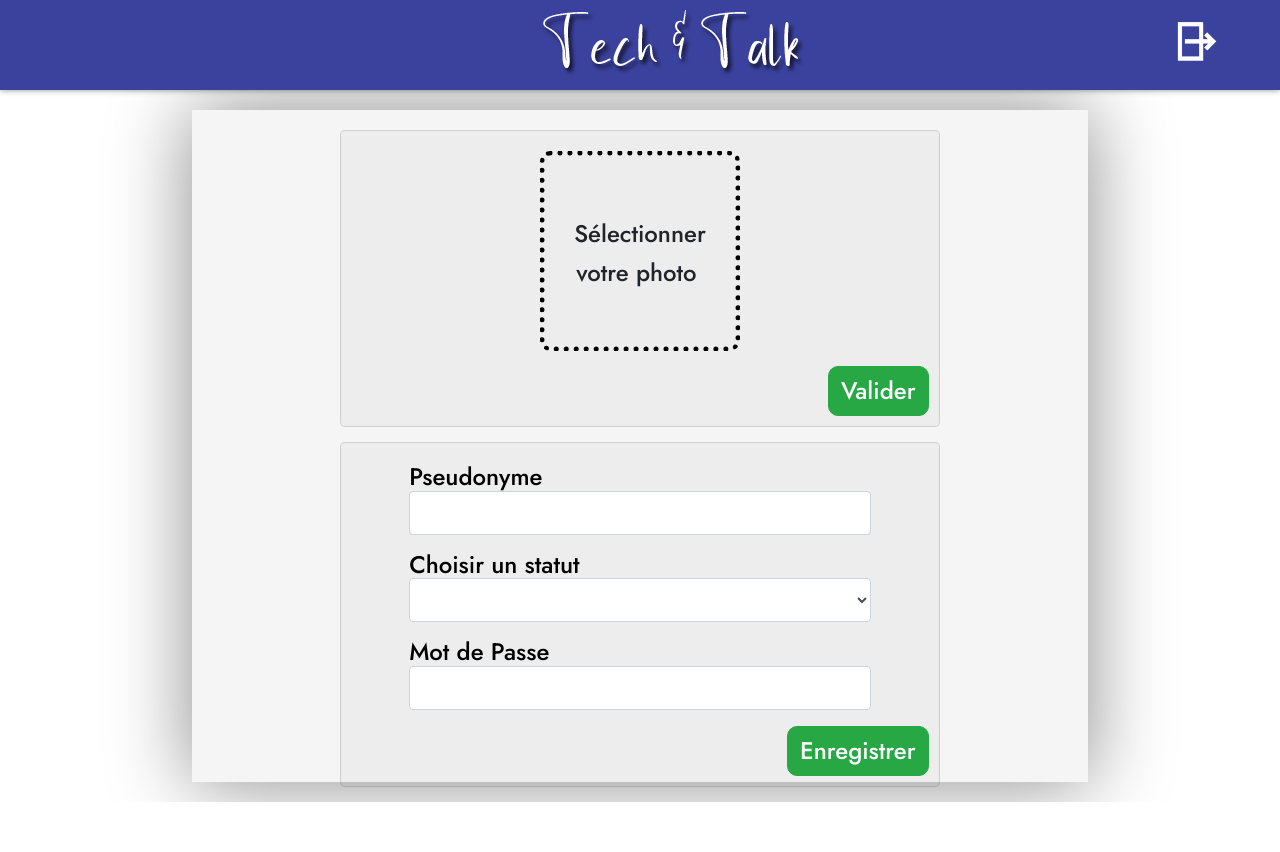
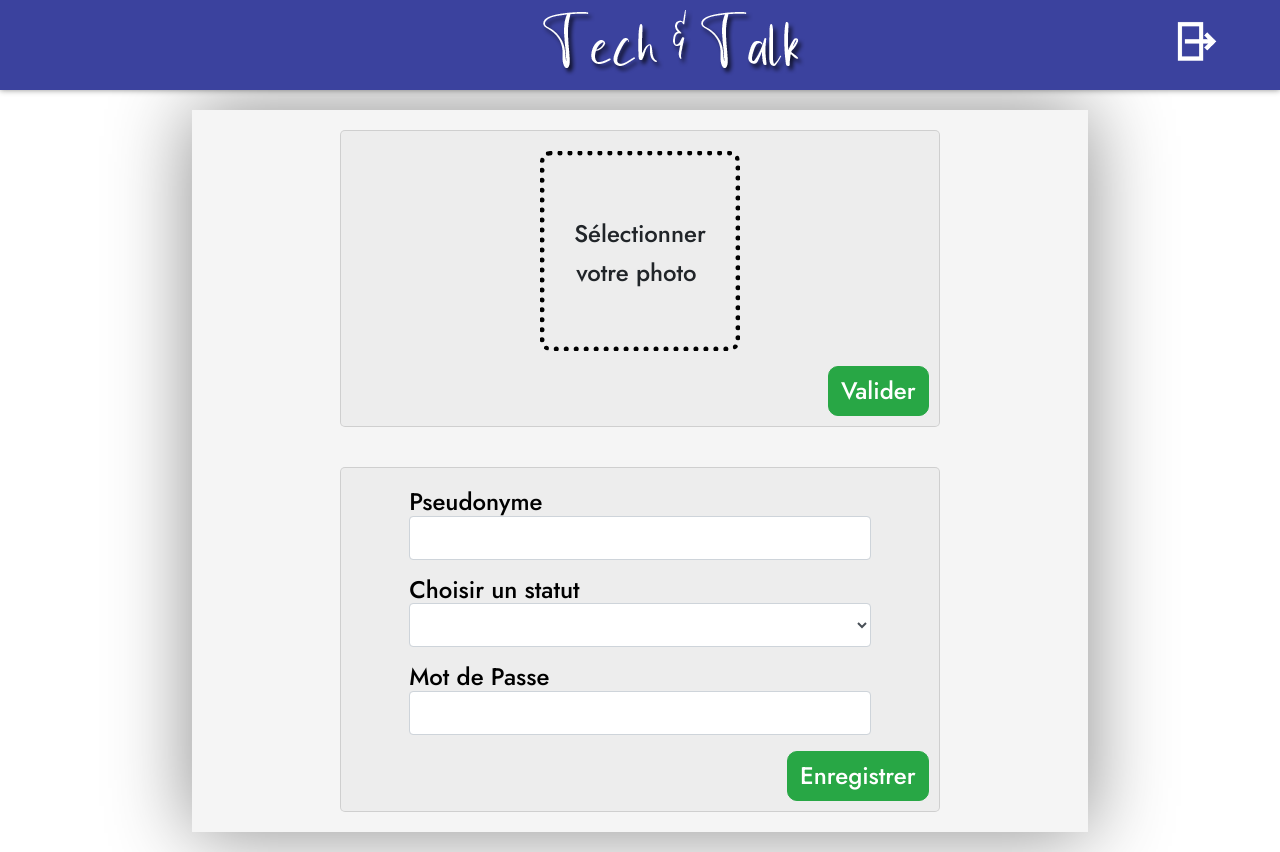
Before and after one commit to Hashiix/Front-end-Project-T-C, an Angular app: page /profile in a window 1280 px wide. Before the commit the page ends 802 px from the top, so only its background shows below. Built offline with nearby package versions, Linux system fonts and the light colour scheme; sample sign-in values are in the browser's storage.

Commit message:
Container CSS

```diff
--- a/src/app/modules/profile/profile.component.css
+++ b/src/app/modules/profile/profile.component.css
@@ -36,7 +36,7 @@ html {
   .container {
       background: whitesmoke;
       width: 70%;
-      height: 84vh;
+      /* height: 84vh; */
       margin: 20px auto;
       padding: 20px;
       -webkit-box-shadow: 0px 0px 76px 1px rgba(0,0,0,0.45);
@@ -58,7 +58,7 @@ html {
       }
 
       #avatar {
-          margin-bottom: 15px;
+          margin-bottom: 40px;
       }
 
 
```
